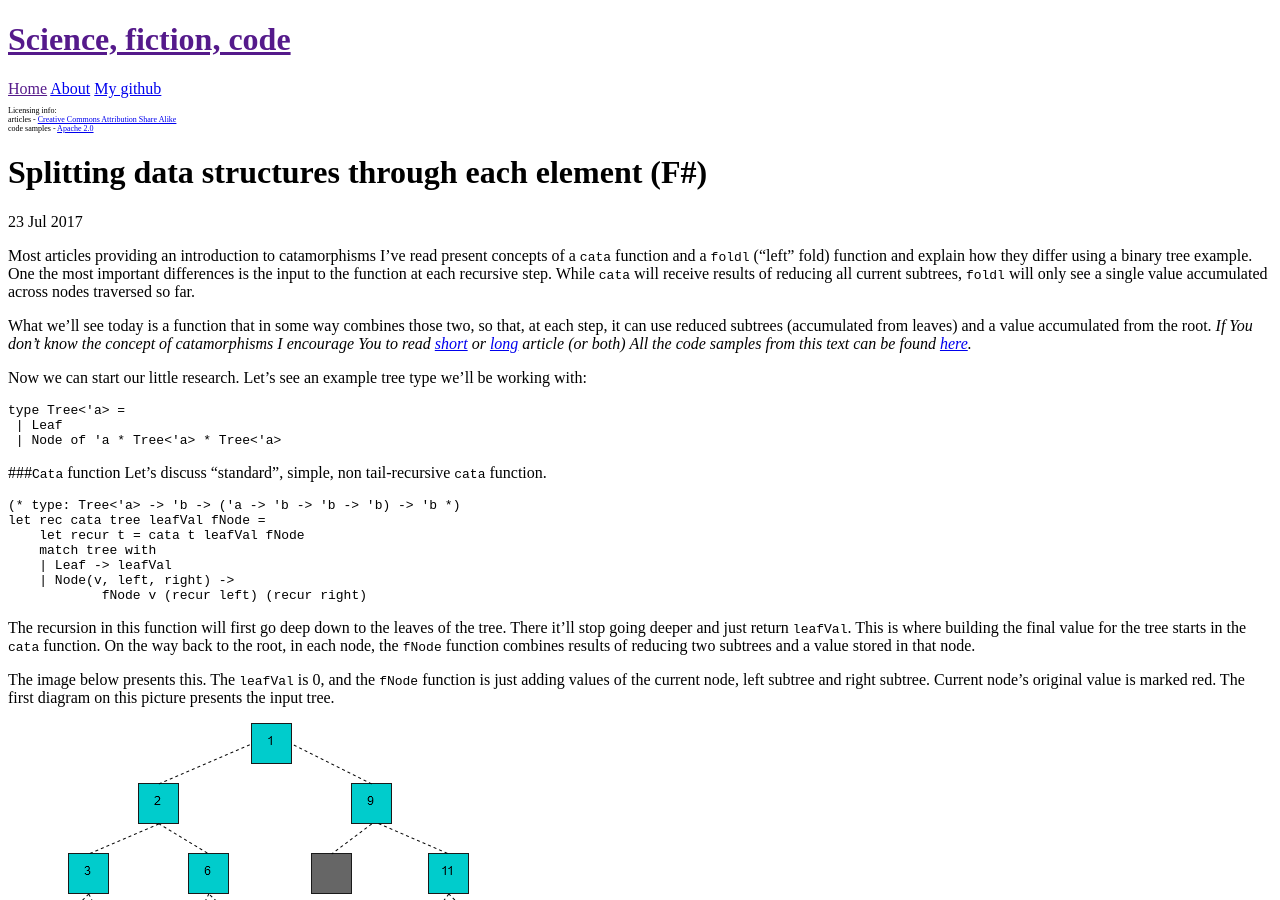
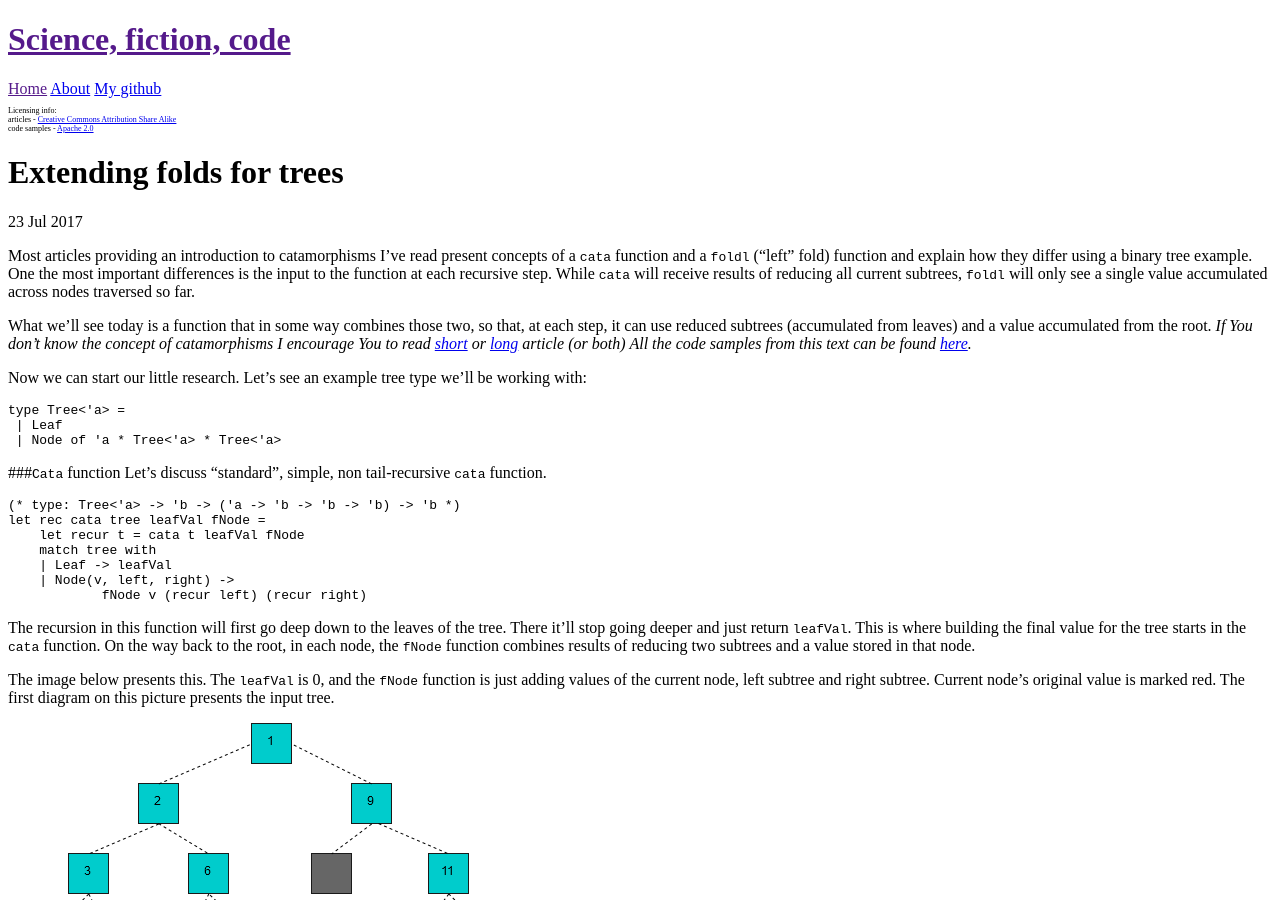
Before and after one commit to blainne/blainne.github.io, a Jekyll site: the page built from _posts/2017-07-23-two-acc-cata.md, in a window 1280 px wide and 900 px high. Built offline with Jekyll 4.4.1, drawn with Linux system fonts in a browser that asks for light colours; comment, search, counter and statistics services are not loaded.

Commit message:
correctd title

```diff
--- a/_posts/2017-07-23-two-acc-cata.md
+++ b/_posts/2017-07-23-two-acc-cata.md
@@ -1,6 +1,6 @@
 ---
 layout: post
-title: "Splitting data structures through each element (F#)"
+title: "Extending folds for trees"
 tags: [F#, cata, tree]
 description: ""
 keywords: fsharp, tree, catamorphism, cata
```
